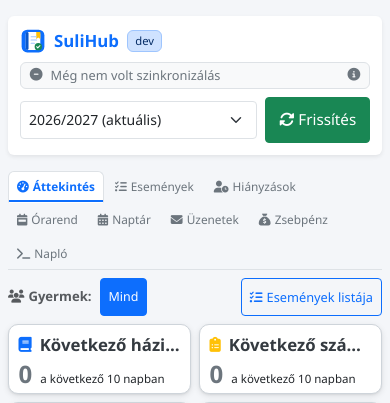
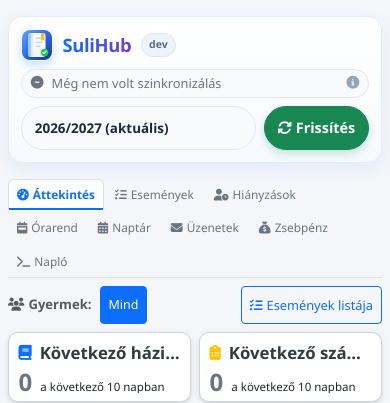
Before and after one commit to reitam/sulihub, a Flask app: page / in a window 390 px wide. Shown: the top 403 px of the page. Run offline with Flask 3, Linux system fonts and the light colour scheme; data that the repository does not hold is empty; some libraries are stand-ins or nearby versions.

Commit message:
Finomitas: uj logo, modern fejlec, sajat ora szin, kozvetlen naptarba kuldés
A felhasznaloi visszajelzesek alapjan: #62 uj, letisztitott gradiens logo/favicon; #63 gradiens hatteru, lekerekített kontrollcsoportos fejlec (64 px asztalon, mobil 3 sor); #55 a sajat ora szine az ablakban valaszthato (sajat_orarend.szin, alapertelmezett lilatol eltero ajanlas); #47/#60 a feluleten 'Naptarba kuldés' gomb (elore kitoltott Google esemeny), ICS letoltes kikerult a UI-bol (API megmaradt). Tesztek frissitve; 977 teszt / 32 csomag zold (fast 827 + browser 150). Docs + osszefoglalo.

```diff
--- a/app.py
+++ b/app.py
@@ -1811,8 +1811,8 @@ def api_orarend_naptar():
             "start": f"{alkalom['datum']}T{alkalom['kezdes']}:00",
             "end": f"{alkalom['datum']}T{alkalom['vege']}:00",
             "allDay": False,
-            "backgroundColor": "#6f42c1",
-            "borderColor": "#59359a",
+            "backgroundColor": alkalom.get("szin") or "#6f42c1",
+            "borderColor": alkalom.get("szin") or "#6f42c1",
             "extendedProps": {
                 "sajat": True,
                 "sajat_id": alkalom["sajat_id"],
--- a/templates/index.html
+++ b/templates/index.html
@@ -27,12 +27,59 @@
         .card-stat { border-radius: 8px; border: none; box-shadow: 0 1px 3px rgba(0,0,0,0.08); }
 
         /* Fejléc: egysoros, kompakt navbar (Kaneo #62/#63) */
-        .app-header { min-height: 60px; }
-        .app-logo { width: 32px; height: 32px; border-radius: 8px; }
-        .app-title { font-size: 1.25rem; line-height: 1; }
-        .app-scheduler { flex: 1 1 320px; max-width: 520px; }
-        .app-controls { flex: 0 0 auto; }
-        #schedulerCompact { padding: .3rem .6rem; font-size: .82rem; max-width: 100%; }
+        .app-header {
+            display: grid;
+            grid-template-columns: auto minmax(0, 1fr) auto;
+            align-items: center;
+            gap: 1rem;
+            min-height: 64px;
+            padding: .55rem 1rem;
+            background: linear-gradient(180deg, #ffffff 0%, #f7faff 100%);
+            border: 1px solid #e3ebf7;
+            border-radius: 14px;
+            box-shadow: 0 6px 18px rgba(13, 110, 253, .07);
+        }
+        .app-brand { display: flex; align-items: center; gap: .6rem; min-width: 0; }
+        .app-logo { width: 40px; height: 40px; border-radius: 12px; flex: 0 0 auto;
+                    box-shadow: 0 4px 10px rgba(13, 110, 253, .22); }
+        .app-title {
+            font-size: 1.35rem; letter-spacing: -.02em; line-height: 1;
+            background: linear-gradient(90deg, #0d6efd, #6f42c1);
+            -webkit-background-clip: text; background-clip: text; color: transparent;
+        }
+        .app-version {
+            font-size: .66rem; font-weight: 600; padding: .18rem .45rem; border-radius: 999px;
+            color: #5b6b82; background: #eef3fb; border: 1px solid #dbe6f5; white-space: nowrap;
+        }
+        .app-scheduler { justify-self: center; width: 100%; max-width: 520px; min-width: 0; }
+        #schedulerCompact {
+            width: 100%; justify-content: center; background: #f8fafc; border: 1px solid #e2e8f0;
+            border-radius: 999px; padding: .42rem .9rem; font-size: .82rem; box-shadow: none;
+            transition: background .15s ease, border-color .15s ease, box-shadow .15s ease;
+        }
+        #schedulerCompact:hover, #schedulerCompact:focus {
+            background: #ffffff; border-color: #c7d7ee; box-shadow: 0 2px 8px rgba(13, 110, 253, .10);
+        }
+        .app-info-icon { color: #94a3b8; }
+        .app-controls { display: flex; align-items: center; gap: .5rem; justify-self: end; }
+        .app-control-group {
+            display: flex; align-items: center; gap: .45rem; height: 40px;
+            padding: .2rem .25rem .2rem .8rem; background: #f8fafc;
+            border: 1px solid #e2e8f0; border-radius: 999px;
+        }
+        .app-control-label {
+            font-size: .7rem; font-weight: 700; color: #64748b; text-transform: uppercase;
+            letter-spacing: .04em; margin: 0; white-space: nowrap;
+        }
+        .app-tanev {
+            width: auto; max-width: 210px; height: 32px; border: 0; background: transparent;
+            box-shadow: none; font-weight: 600; font-size: .84rem; color: #1e293b; padding-left: .2rem;
+        }
+        .app-tanev:focus { box-shadow: none; border: 0; }
+        .app-sync-btn {
+            height: 40px; border-radius: 999px; padding: 0 1rem; font-weight: 600;
+            box-shadow: 0 4px 10px rgba(25, 135, 84, .22);
+        }
 
         /* Monogramos avatar (diák oszlop) */
         .avatar {
@@ -243,22 +290,27 @@
             .container-fluid { padding-left: .5rem !important; padding-right: .5rem !important; }
 
             /* Fejléc: mobilon a brand külön sor, alatta teljes széles státusz, majd controls */
-            .app-header { padding: .75rem !important; }
-            .app-header .app-title { font-size: 1.05rem; line-height: 1.2; }
-            .app-logo { width: 26px; height: 26px; border-radius: 7px; }
+            .app-header {
+                display: flex; flex-wrap: wrap; gap: .5rem;
+                min-height: 0; padding: .75rem !important;
+            }
+            .app-header .app-title { font-size: 1.15rem; line-height: 1.2; }
+            .app-logo { width: 32px; height: 32px; border-radius: 10px; }
             .app-brand { flex: 1 1 100%; }
             .app-scheduler { flex: 1 1 100%; max-width: none; order: 3; }
-            .app-controls { width: 100%; order: 4; }
+            .app-controls { width: 100%; order: 4; justify-self: stretch; }
             #schedulerCompact {
                 width: 100%;
-                padding: .3rem .55rem !important;
+                padding: .35rem .55rem !important;
                 font-size: .8rem;
                 line-height: 1.2;
                 min-height: 0;
             }
             #schedulerCompact #schedulerCompactText { font-size: .8rem; }
-            .app-controls .app-tanev { flex: 1 1 auto; width: auto !important; max-width: none; }
-            #btnSync { width: auto; flex: 0 0 auto; padding: .65rem .8rem; font-size: .95rem; }
+            .app-control-group { flex: 1 1 auto; height: 44px; padding-left: .6rem; }
+            .app-control-label { display: none; }
+            .app-controls .app-tanev { flex: 1 1 auto; width: auto !important; max-width: none; height: 32px; }
+            .app-sync-btn { height: 44px; padding: 0 .8rem; font-size: .9rem; }
 
             /* Dátum-tartomány: mobilegymás alatt egymás alatt, címkék nélkül */
             .date-range-group { flex-wrap: wrap; }
@@ -380,23 +432,22 @@
 
 
     <!-- FEJLÉC ÉS SZINKRONIZÁLÓ GOMB (Kaneo #62/#63: egysoros, kompakt navbar) -->
-    <div class="bg-white px-3 py-2 rounded shadow-sm app-header d-flex flex-wrap align-items-center gap-2 mb-3">
-        <div class="app-brand d-flex align-items-center gap-2 me-auto">
-            <img src="{{ url_for('static', filename='sulihub.svg') }}" alt="SuliHub" width="32" height="32" class="app-logo">
-            <span class="app-title fw-bold text-primary">SuliHub</span>
-            <span class="badge bg-primary-subtle text-primary-emphasis border border-primary-subtle fw-normal"
-                  title="Telepített verzió">{{ app_version }}</span>
+    <div class="app-header mb-3">
+        <div class="app-brand">
+            <img src="{{ url_for('static', filename='sulihub.svg') }}" alt="SuliHub" width="40" height="40" class="app-logo">
+            <span class="app-title fw-bold">SuliHub</span>
+            <span class="app-version" title="Telepített verzió">{{ app_version }}</span>
         </div>
 
         <div id="schedulerInfo" class="app-scheduler d-none">
             <!-- Egysoros, dinamikus státuszsáv; a technikai részletek koppintásra -->
             <button type="button" id="schedulerCompact"
-                    class="btn btn-light border d-flex align-items-center gap-2 text-start"
+                    class="btn d-flex align-items-center gap-2 text-start"
                     data-bs-toggle="modal" data-bs-target="#schedulerDetailModal"
                     aria-label="Szinkronizálás részletei">
                 <span id="schedulerCompactIcon" class="d-inline-flex"></span>
                 <span id="schedulerCompactText" class="flex-grow-1 text-truncate">Szinkron állapota</span>
-                <i class="fa-solid fa-circle-info text-secondary" aria-hidden="true"></i>
+                <i class="fa-solid fa-circle-info app-info-icon" aria-hidden="true"></i>
             </button>
             <!-- Rejtett részletes sor: a modál tartalmát és a JS-t szolgálja -->
             <div id="schedulerDetails" class="d-none">
@@ -411,17 +462,19 @@
             </div>
         </div>
 
-        <div class="app-controls d-flex align-items-center gap-2">
-            <label for="tanevValaszto" class="small fw-bold text-secondary mb-0 d-none d-lg-block">
-                <i class="fa-solid fa-calendar-days me-1"></i>Tanév:
+        <div class="app-controls">
+            <div class="app-control-group">
+                <label for="tanevValaszto" class="app-control-label">
+                    <i class="fa-solid fa-calendar-days me-1"></i>Tanév
                 </label>
-            <select id="tanevValaszto" class="form-select form-select-sm app-tanev" style="width: 190px;"
+                <select id="tanevValaszto" class="form-select app-tanev"
                         title="A tanév az eseményeket, a hiányzásokat, az átlagokat és a zsebpénzt szűri. Az üzenetek és az órarend tanév-független.">
                     <option value="">Összes tanév</option>
                 </select>
                 <span id="tanevAllapotBadge" class="badge bg-success-subtle text-success-emphasis border border-success-subtle d-none"
                       title="A tanév állapota: a KRÉTA TanevUid változásakor automatikusan záródik/nyílik."></span>
-            <button id="btnSync" class="btn btn-success btn-sm text-nowrap">
+            </div>
+            <button id="btnSync" class="btn btn-success app-sync-btn text-nowrap">
                 <i class="fa-solid fa-rotate me-1"></i>Frissítés
             </button>
         </div>
@@ -1188,12 +1241,10 @@
         </div>
       </div>
       <div class="modal-footer p-2 flex-wrap gap-1">
-        <button type="button" class="btn btn-sm btn-outline-primary" id="btnUzenetNaptarGoogle">
-          <i class="fa-brands fa-google me-1"></i>Google naptárba
+        <button type="button" class="btn btn-sm btn-primary" id="btnUzenetNaptarGoogle"
+                title="Előre kitöltött Google Naptár esemény nyílik; ott egy kattintással menthető">
+          <i class="fa-brands fa-google me-1"></i>Naptárba küldés
         </button>
-        <a class="btn btn-sm btn-outline-secondary" id="btnUzenetNaptarIcs" href="#">
-          <i class="fa-solid fa-calendar-plus me-1"></i>ICS
-        </a>
         <button type="button" class="btn btn-sm btn-secondary" data-bs-dismiss="modal">Bezárás</button>
       </div>
     </div>
@@ -1289,7 +1340,12 @@
             <label for="sajatOraTerem" class="form-label small fw-bold mb-1">Terem / helyszín</label>
             <input type="text" id="sajatOraTerem" class="form-control form-control-sm" maxlength="80" placeholder="Opcionális">
           </div>
-          <div class="col-12 col-sm-6">
+          <div class="col-6 col-sm-3">
+            <label for="sajatOraSzin" class="form-label small fw-bold mb-1">Szín</label>
+            <input type="color" id="sajatOraSzin" class="form-control form-control-color w-100"
+                   value="#6f42c1" title="A saját óra színe (a gyermek alap színétől eltérő legyen)">
+          </div>
+          <div class="col-6 col-sm-3">
             <label for="sajatOraErveny" class="form-label small fw-bold mb-1">Érvényesség</label>
             <select id="sajatOraErveny" class="form-select form-select-sm">
               <option value="tanev">Teljes tanév</option>
@@ -2146,11 +2202,10 @@ $(document).ready(function() {
                     }
                 }
                 if (props.tipus === 'Házi feladat' || props.tipus === 'Bejelentett számonkérés') {
-                    actions.push(`<button class="btn btn-sm btn-outline-primary btn-naptar-google" data-kind="esemeny" data-id="${eventId}">
-                        <i class="fa-brands fa-google me-1"></i>Google naptárba
+                    actions.push(`<button class="btn btn-sm btn-primary btn-naptar-google" data-kind="esemeny" data-id="${eventId}"
+                        title="Előre kitöltött Google Naptár esemény nyílik; ott egy kattintással menthető">
+                        <i class="fa-brands fa-google me-1"></i>Naptárba küldés
                     </button>`);
-                    actions.push(`<a class="btn btn-sm btn-outline-secondary btn-naptar-ics" data-kind="esemeny" data-id="${eventId}"
-                        href="/api/naptar/esemeny/${eventId}.ics"><i class="fa-solid fa-calendar-plus me-1"></i>ICS</a>`);
                 }
                 if (actions.length) {
                     actionContainer.removeClass('d-none').html(
@@ -2312,6 +2367,11 @@ $(document).ready(function() {
         $('#sajatOraErveny').val('tanev').trigger('change');
         let filterDiak = $('#orarendFilterDiak').val();
         if (filterDiak) $('#sajatOraDiak').val(filterDiak);
+        $('#sajatOraSzin').val('#6f42c1');
+        $.getJSON('/api/orarend_szinek', function(res) {
+            let base = String(((res.szinek || {})[$('#sajatOraDiak').val()] || '')).toLowerCase();
+            if (base === '#6f42c1') $('#sajatOraSzin').val('#d63384');
+        });
         let ma = new Date();
         $('#sajatOraNap').val(String(ma.getDay() === 0 ? 7 : ma.getDay()));
         $('#sajatOraTol').val(sajatOraIsoDate(ma));
@@ -2343,6 +2403,7 @@ $(document).ready(function() {
             vege: vege,
             terem: $('#sajatOraTerem').val().trim(),
             megjegyzes: $('#sajatOraMegjegyzes').val().trim(),
+            szin: $('#sajatOraSzin').val(),
             ervenyesites: mode
         };
         if (mode === 'egyedi') {
@@ -3900,7 +3961,6 @@ $(document).ready(function() {
 
         // Naptárbejegyzés (Kaneo #47)
         uzenetAktualisId = msg.id;
-        $('#btnUzenetNaptarIcs').attr('href', `/api/naptar/uzenet/${msg.id}.ics`);
 
         let myModal = new bootstrap.Modal(document.getElementById('uzenetModal'));
         myModal.show();
```
Also changed, not shown: DOKUMENTACIO.md (+22 -20 lines), kreta_sajat_orarend.py (+13 -2 lines), tests/test_mobile_layout.py (+5 -6 lines), tests/test_sajat_orarend.py (+12 -0 lines), README.md, static/favicon.svg, static/sulihub.svg, tests/README.md. Lines whose indentation alone changed are shown as unchanged.
